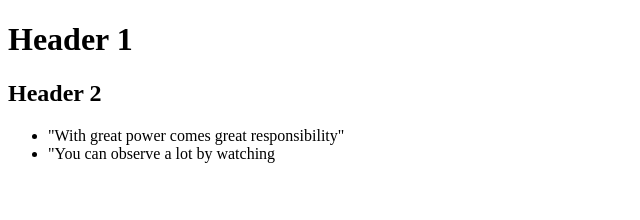
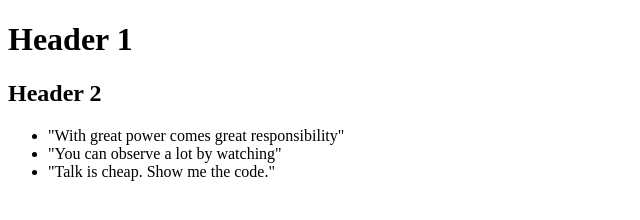
Before and after one commit to kkojootti/0main_opensap_repo, a plain HTML site: page index.html in a window 1280 px wide. Shown: the whole page, without its empty margins (0-640 px from the left). Drawn offline with Linux system fonts and the light colour scheme.

Commit message:
3nd quote (Linus)

```diff
--- a/index.html
+++ b/index.html
@@ -10,7 +10,8 @@
 		<h2>Header 2</h2>
 		<ul>
 			<li>"With great power comes great responsibility"</li>
-			<li>"You can observe a lot by watching</li>
+			<li>"You can observe a lot by watching"</li>
+			<li>"Talk is cheap. Show me the code."</li>
 		</ul>
 	</body>
 </html>
```
